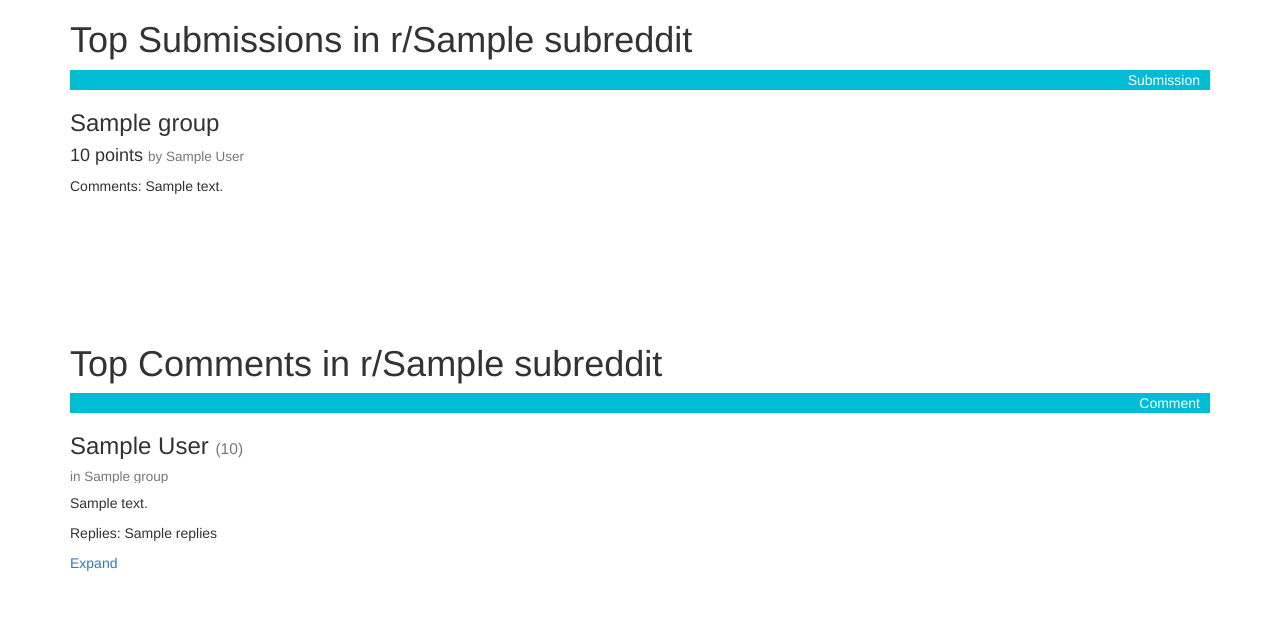
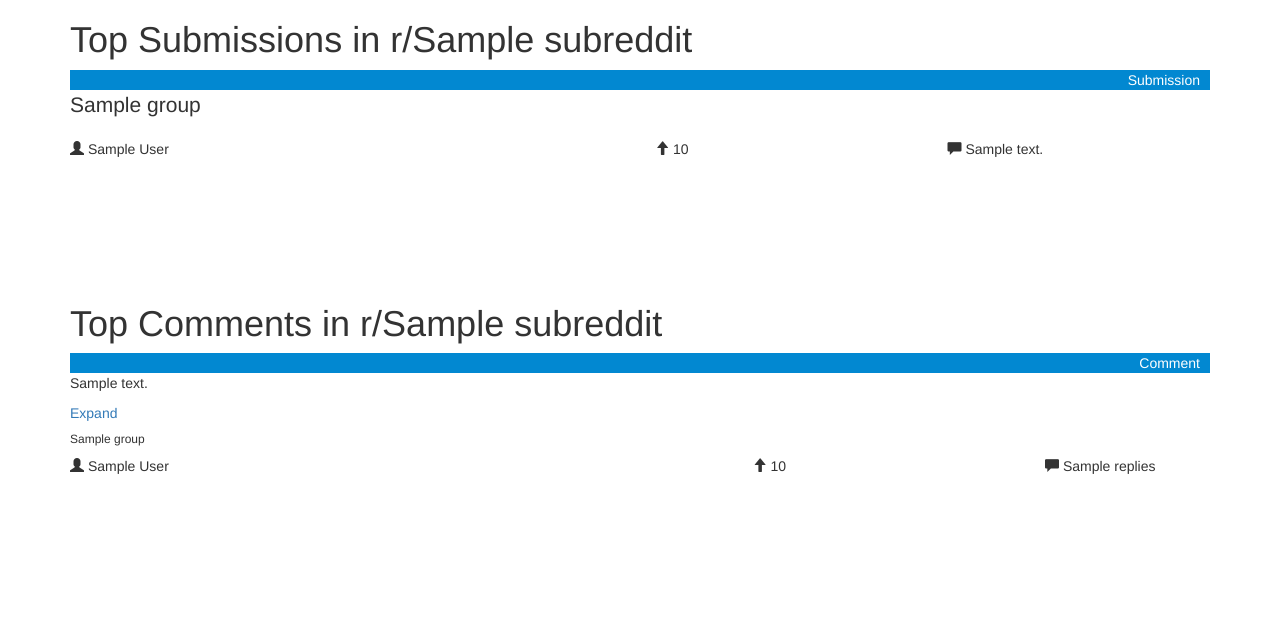
Before and after one commit to mwcurry/lastweekreddit, a Flask app: template templates/main.html in a window 1280 px wide. Shown: the top 632 px of the page. Run offline with Flask 2, Linux system fonts and the light colour scheme; the template is opened without the code that fills it: most values are stand-ins (such as "Sample title", 1, 10 or a date in 2020); some libraries are stand-ins or nearby versions.

Commit message:
DF more visual edits

```diff
--- a/app.py
+++ b/app.py
@@ -9,9 +9,6 @@ import sqlalchemy_declarative as model
 from sqlalchemy_declarative import Base
 
 
-
-
-from operator import itemgetter
 app = Flask(__name__)
 
 @app.route('/')
@@ -38,4 +35,4 @@ def main():
 
 
 if __name__ == '__main__':
-    app.run(debug=True)
+    app.run()
--- a/static/css/lwr.css
+++ b/static/css/lwr.css
@@ -7,11 +7,25 @@
   -webkit-box-orient: vertical;
 }
 
-.item h3 {
-	display: block;
+.title {
+  overflow : hidden;
+  text-overflow: ellipsis;
+  display: -webkit-box;
+  -webkit-line-clamp: 2;
+  -webkit-box-orient: vertical;
 }
 
-.gold h3:before {
+/*.submissions .title {
+	background-color: #03A9F4;
+	color: #FFFFFF;
+	padding-top: 25px;
+	padding-bottom:25px;
+	text-align: center;
+	border-bottom: 1px #B6B6B6 solid;
+	margin-top: -10px;
+}*/
+
+.gold .body:before {
 	display: inline-block;
 	content: "";
 	height: 20px;
@@ -23,6 +37,7 @@
 	margin-right: 5px;
 }
 
+
 .row {
 	display: flex;
 	margin-bottom: 1em;
@@ -30,7 +45,7 @@
 
 .item {
 	flex-grow: 1;
-	min-height: 240px;
+	min-height: 200px;
 /* 	background-color: #EEEEEE;
 	border-left: 1px #ddd solid;
 	box-sizing: border-box;
@@ -44,12 +59,17 @@
 }
 
 .comment .top-box {
-	background-color: #00bcd4;
+	background-color: #0288D1;
 }
 
 .submission .top-box {
-	background-color: #00bcd4;
+	background-color: #0288D1;
 }
+
+.gold .top-b0x {
+	background-color: ##FFFDE7;
+}
+
 
 .top-box a {
 	position: absolute;
@@ -63,3 +83,7 @@
     opacity: 0; /* Fix to make div clickable in IE */
     filter: alpha(opacity=1); /* Fix to make div clickable in IE */
 }
+
+.meta-info {
+	vertical-align: bottom;
+}
--- a/templates/main.html
+++ b/templates/main.html
@@ -44,10 +44,19 @@
 			{% for submission in group %}
 				<div class="col-md-4 item {% if submission.gilded == 1 %}gold{% endif %} submission">
           <div class="top-box text-right"><a class="read-more" target="_blank" href="{{submission.url}}"></a>Submission</div>
-					<h3 class="title">{{submission.title}}</h3>
-					<h4>{{submission.score}} points <small>by {{submission.author }}</small></h4>
-					<p>Comments: {{submission.comments}}</p>
-				</div>
+					<p class="title lead">{{submission.title}}</p>
+          <div class="row meta-info">
+            <div class="col-sm-6">
+              <p class ="author"><span class="glyphicon glyphicon-user" aria-hidden="true"></span> {{submission.author}}</p>
+            </div>
+            <div class="col-sm-3">
+              <p class="score"><span class="glyphicon glyphicon-arrow-up" aria-hidden="true"></span> {{submission.score}}</p>
+            </div>
+            <div class="col-sm-3">
+              <p class ="replies"><span class="glyphicon glyphicon-comment" aria-hidden="true"></span> {{submission.comments}}</p>
+            </div>
+				  </div>
+        </div>
 			{% endfor %}
 		</div>
 		{% endfor %}
@@ -59,12 +68,21 @@
 		{% for comment in group %}
 			{# Todo: Get Submission Name from Submission ID here #}
 			<div class="col-md-4 item {% if comment.gilded == 1 %}gold{% endif %} comment">
-        <div class="top-box text-right"><a class="read-more" target="_blank" href="{{comment.url}}?context=3"></a>Comment</div>
-				<h3>{{comment.author}} <small>({{comment.score}})</small></h3>
-        <h4><small class="excerpt truncate">in {{comment.stitle}}</small></h4>
-				<p class="excerpt truncate">{{comment.body}}</p>
-        <p>Replies: {{comment.replies}}</p>
-				<a class="expand">Expand</a>
+        <div class="top-box {% if comment.gilded == 1 %}gold{% endif %} text-right"><a class="read-more" target="_blank" href="{{comment.url}}?context=3"></a>Comment</div>
+        <p class="body excerpt truncate">{{comment.body}}</p>
+        <a class="expand">Expand</a>
+        <h6 class="title">{{comment.stitle}}</h6>
+  			<div class="row meta-info">
+          <div class="col-sm-7">
+            <p class ="author"><span class="glyphicon glyphicon-user" aria-hidden="true"></span> {{comment.author}}</p>
+          </div>
+          <div class="col-sm-3">
+            <p class="score"><span class="glyphicon glyphicon-arrow-up" aria-hidden="true"></span> {{comment.score}}</p>
+          </div>
+          <div class="col-sm-2">
+            <p class ="replies"><span class="glyphicon glyphicon-comment" aria-hidden="true"></span> {{comment.replies}}</p>
+          </div>
+        </div>
 			</div>
 		{% endfor %}
 	</div>
```
